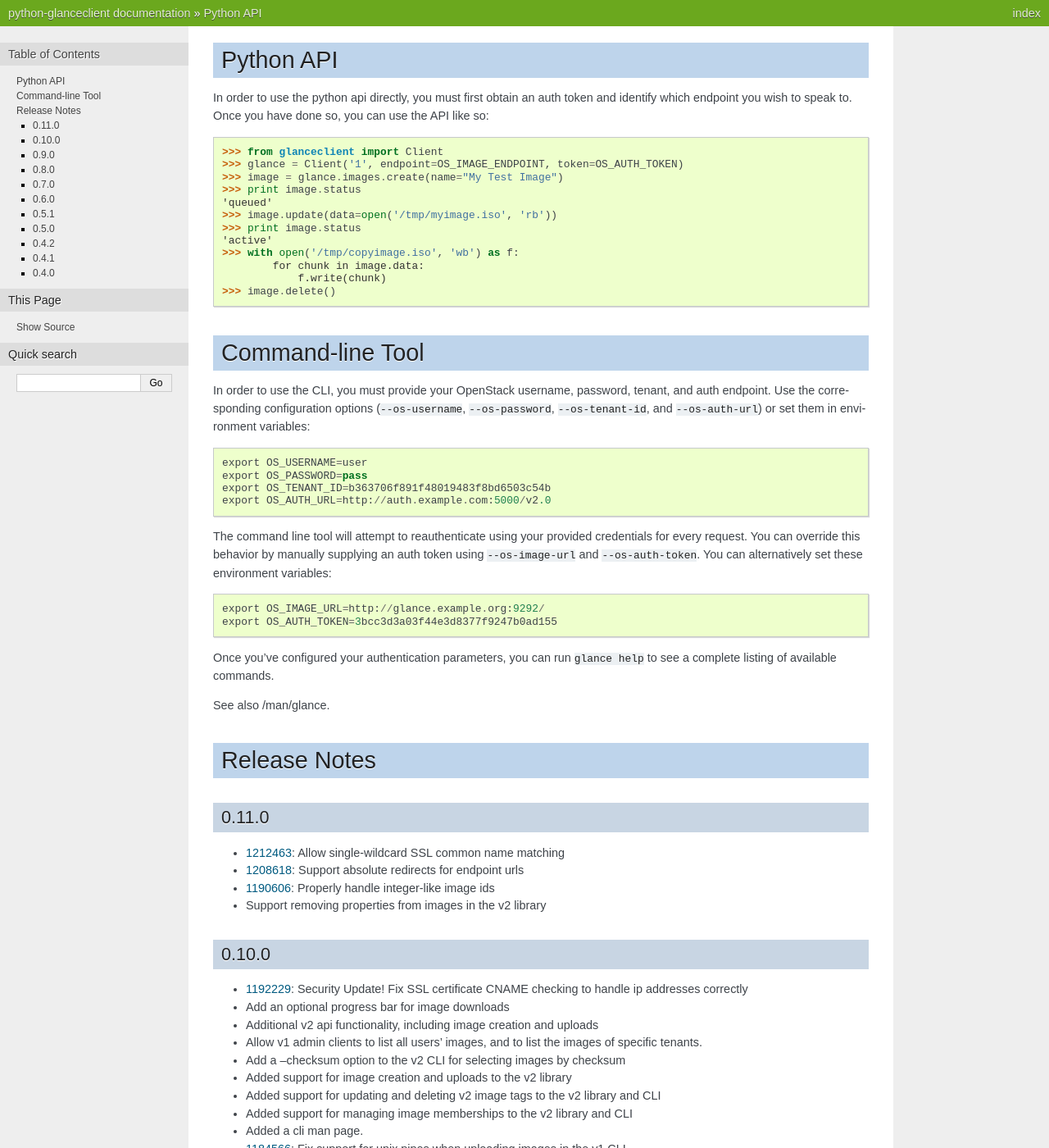
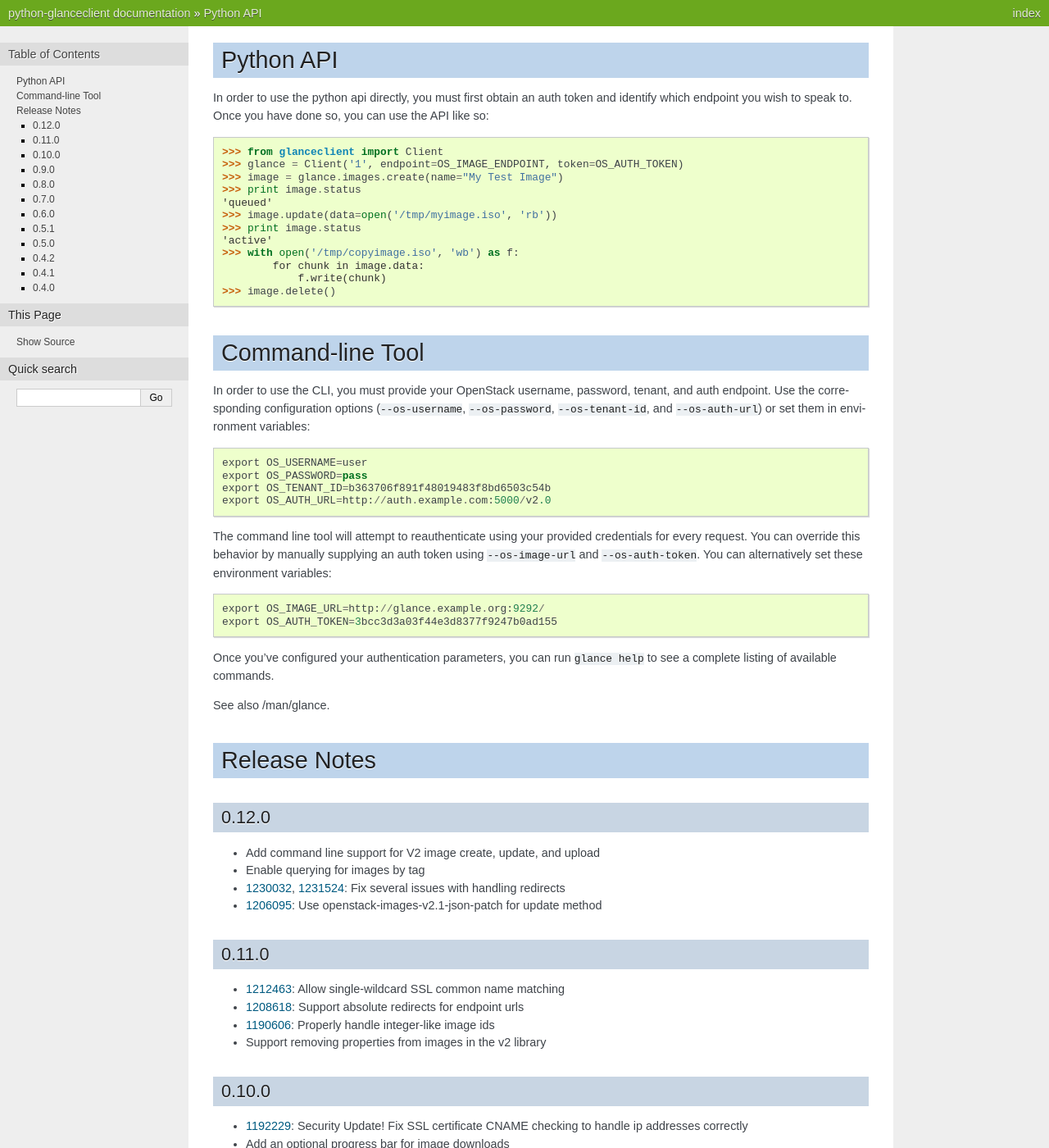
Before and after one commit to openstack/python-glanceclient, a Sphinx documentation site: the page built from doc/source/index.rst, in a window 1280 px wide and 1400 px high. Shown: the whole window at 82% size. Built offline with Sphinx 7.4.7, drawn with Linux system fonts in a browser that asks for light colours.

Commit message:
Add release notes for 0.12.0
Change-Id: I7642635ba0326d97ca44f08ca54c1d613f1925f1

```diff
--- a/doc/source/index.rst
+++ b/doc/source/index.rst
@@ -36,6 +36,18 @@ See also :doc:`/man/glance`.
 
 Release Notes
 =============
+
+0.12.0
+------
+
+* Add command line support for V2 image create, update, and upload
+* Enable querying for images by tag
+* 1230032_, 1231524_: Fix several issues with handling redirects
+* 1206095_: Use openstack-images-v2.1-json-patch for update method
+
+.. _1230032: http://bugs.launchpad.net/python-glanceclient/+bug/1230032
+.. _1231524: http://bugs.launchpad.net/python-glanceclient/+bug/1231524
+.. _1206095: http://bugs.launchpad.net/python-glanceclient/+bug/1206095
 
 0.11.0
 ------
```
